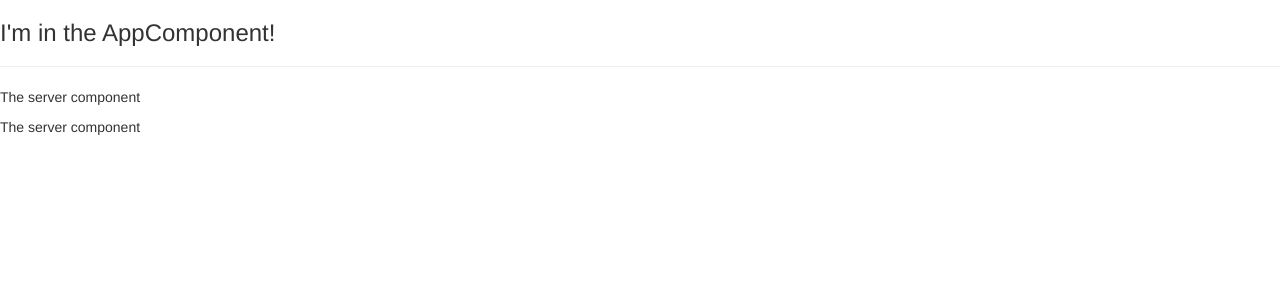
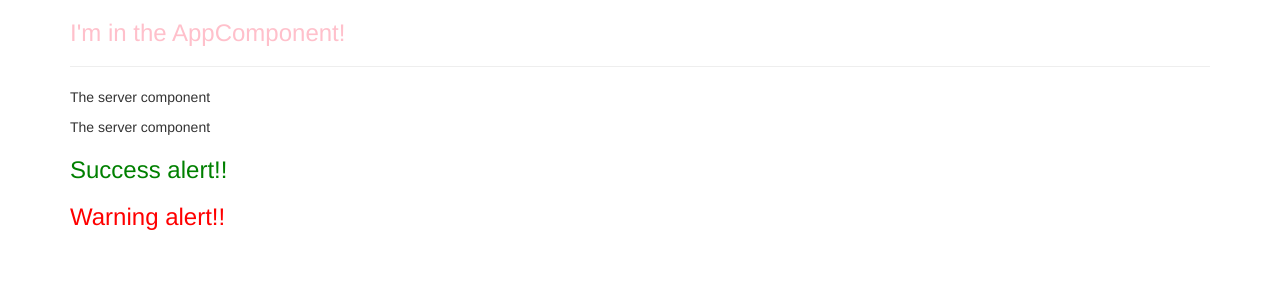
Before and after one commit to silviatejera/udemy, an Angular app: page / in a window 1280 px wide. Shown: the top 300 px of the page. Built offline with nearby package versions, Linux system fonts and the light colour scheme.

Commit message:
Practice.Module1

```diff
--- a/src/app/app.component.css
+++ b/src/app/app.component.css
@@ -0,0 +1,3 @@
+h3{
+    color: darkblue
+}
--- a/src/app/app.component.html
+++ b/src/app/app.component.html
@@ -1,3 +1,13 @@
-<h3>I'm in the AppComponent!</h3>
-<hr>
-<app-servers></app-servers>
+<div class="container">
+    <div class="row">
+        <div class="col-xs-12">
+            <h3>I'm in the AppComponent!</h3>
+            <hr>
+            <app-servers></app-servers>
+            <!--<div app-servers></div>-->
+            <!--<div class="app-servers"></div>-->
+            <app-success-alert></app-success-alert>
+            <app-warning-alert></app-warning-alert>
+        </div>
+    </div>
+</div>
--- a/src/app/app.component.ts
+++ b/src/app/app.component.ts
@@ -3,7 +3,12 @@ import { Component } from '@angular/core';
 @Component({
   selector: 'app-root',
   templateUrl: './app.component.html',
-  styleUrls: ['./app.component.css']
+  //styleUrls: ['./app.component.css']
+  styles: [`
+    h3 {
+      color: pink
+    }
+  `]
 })
 export class AppComponent {
 }
--- a/src/app/app.module.ts
+++ b/src/app/app.module.ts
@@ -5,12 +5,16 @@ import { BrowserModule } from '@angular/platform-browser';
 import { AppComponent } from './app.component';
 import { ServerComponent } from './server/server.component';
 import { ServersComponent } from './servers/servers.component';
+import { WarningAlertComponent } from './warning-alert/warning-alert.component';
+import { SuccessAlertComponent } from './success-alert/success-alert.component'
 
 @NgModule({
   declarations: [
     AppComponent,
     ServerComponent,
-    ServersComponent
+    ServersComponent,
+    WarningAlertComponent,
+    SuccessAlertComponent,
   ],
   imports: [
     BrowserModule,
--- a/src/app/servers/servers.component.ts
+++ b/src/app/servers/servers.component.ts
@@ -1,8 +1,10 @@
 import { Component, OnInit } from '@angular/core';
 
 @Component({
-  selector: 'app-servers',
-  templateUrl: './servers.component.html',
+   selector: 'app-servers', // by element
+ // selector: '[app-servers]', // by atributes
+  //selector: '.app-servers', //by class
+  template: '<app-server></app-server><app-server></app-server>',
   styleUrls: ['./servers.component.css']
 })
 export class ServersComponent implements OnInit {
--- /dev/null
+++ b/src/app/success-alert/success-alert.component.html
@@ -0,0 +1 @@
+<h3>Success alert!!</h3>
--- /dev/null
+++ b/src/app/success-alert/success-alert.component.ts
@@ -0,0 +1,15 @@
+import { Component } from "@angular/core";
+
+@Component({
+    selector : 'app-success-alert',
+    templateUrl : './success-alert.component.html',
+    styles: [`
+    h3{
+        color: green
+    }
+    `]
+})
+
+export class SuccessAlertComponent{
+
+}
--- /dev/null
+++ b/src/app/warning-alert/warning-alert.component.css
@@ -0,0 +1,3 @@
+h3{
+    color: red
+}
--- /dev/null
+++ b/src/app/warning-alert/warning-alert.component.html
@@ -0,0 +1 @@
+<h3>Warning alert!!</h3>
--- /dev/null
+++ b/src/app/warning-alert/warning-alert.component.ts
@@ -0,0 +1,15 @@
+import { Component, OnInit } from '@angular/core';
+
+@Component({
+  selector: 'app-warning-alert',
+  templateUrl: './warning-alert.component.html',
+  styleUrls: ['./warning-alert.component.css']
+})
+export class WarningAlertComponent implements OnInit {
+
+  constructor() { }
+
+  ngOnInit(): void {
+  }
+
+}
```
Also changed, not shown: 1 other file (tests, documents, lock files or other folders).
